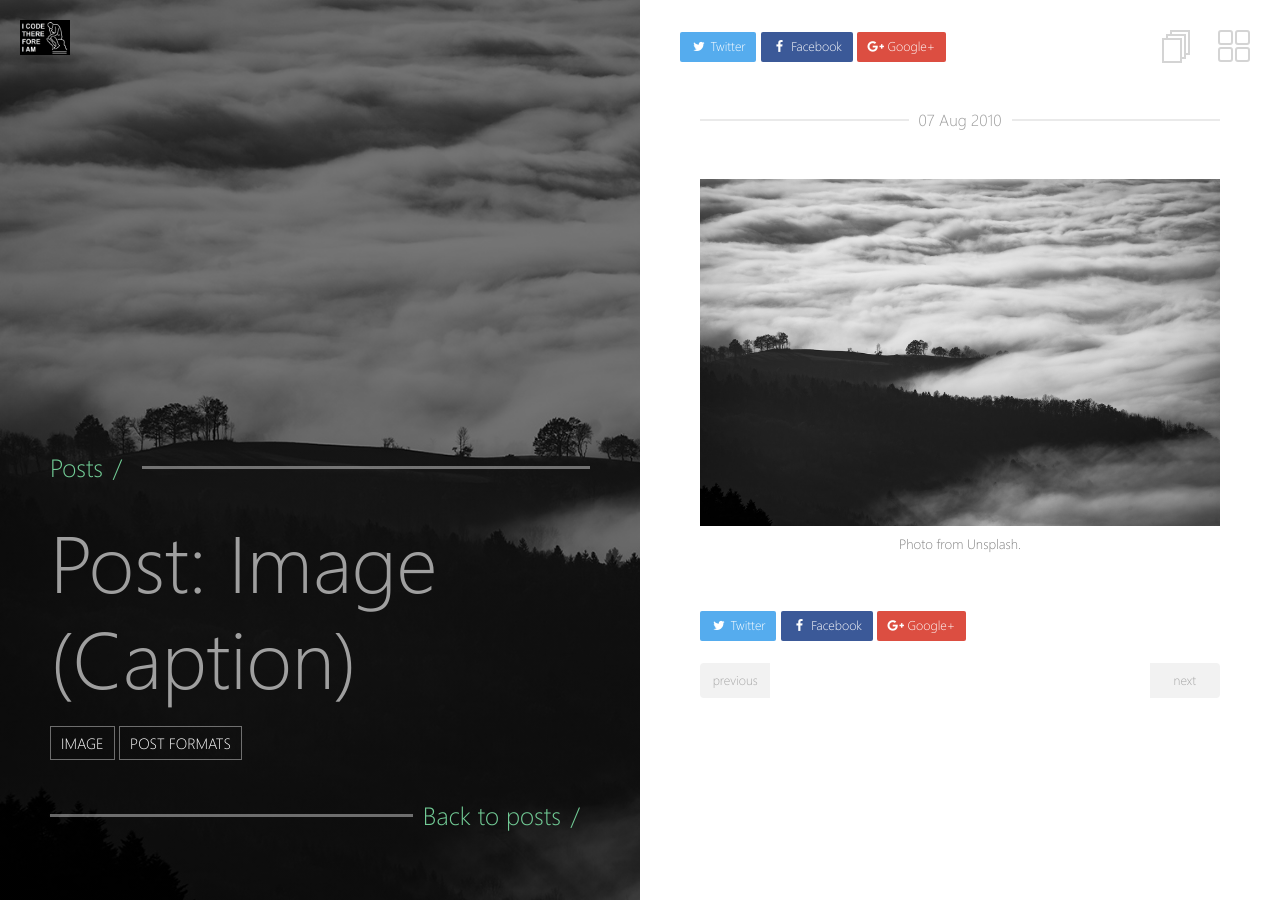
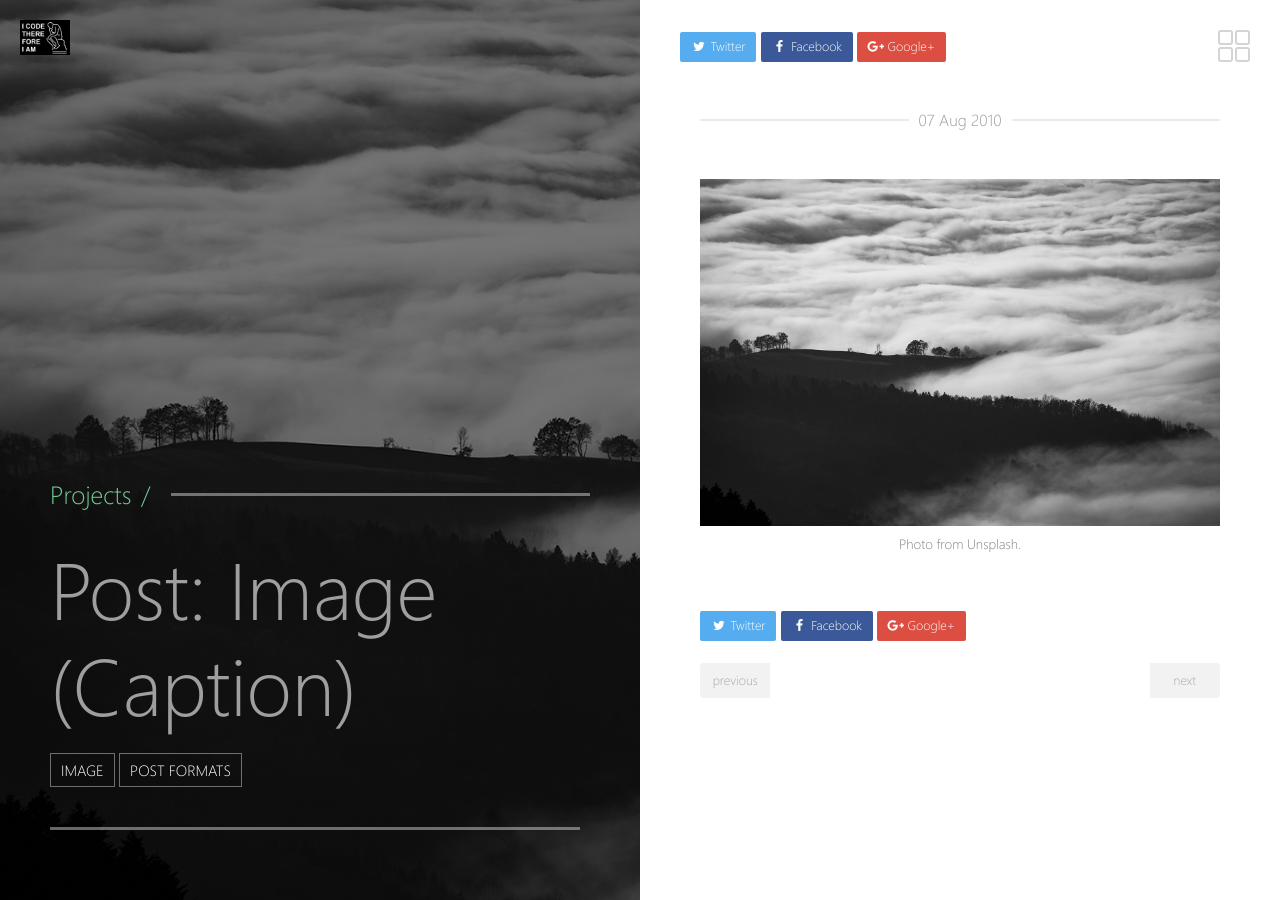
Before and after one commit to raginidua/raginidua.github.io, a Jekyll site: the page built from _posts/2010-08-07-post-image-caption.md, in a window 1280 px wide. Built offline with Jekyll 4.4.1, drawn with Linux system fonts in a browser that asks for light colours.

Commit message:
Removing the posts

```diff
--- a/_data/projects.yaml
+++ b/_data/projects.yaml
@@ -4,7 +4,7 @@
   completed: true
 
 - title:
-  url: https://bloom-secret-garden.herokuapp.com/
+  url: http://i.imgur.com/ut5Wlu0.png
   image: http://i.imgur.com/0BTDBC6.png?1
   completed: true
 
--- a/_layouts/post.html
+++ b/_layouts/post.html
@@ -11,7 +11,7 @@ layout: compress
       <div class="content">
         <a href="{{ site.url }}" class="logo"><img src="{{ site.url }}/images/{{ site.logo }}"></a>
         <div class="post-title-section">
-          <div class="section-line">Posts <em>/</em></div>
+          <div class="section-line">Projects <em>/</em></div>
           <h1 class="section-title">{{ page.title | markdownify | remove: "<p>" | remove: "</p>" }}</h1>
           <ul class="tags">
             {% for tag in page.tags %}
@@ -20,7 +20,8 @@ layout: compress
               {% endunless %}
             {% endfor %}
           </ul>
-          <div class="section-line reverse"><a href="{{ site.url}}/posts">Back to posts</a> <em>/</em></div>
+          <!-- <div class="section-line reverse"><a href="{{ site.url}}/posts">Back to posts</a> <em>/</em></div> -->
+          <div class="section-line reverse"></div>
         </div>
       </div>
     </div>
@@ -29,7 +30,7 @@ layout: compress
       <div class="share-buttons">
         {% include share.html %}
       </div>
-      <a href="../posts.html" title="posts" class="posts-menu-icon"></a>
+      <!-- <a href="../posts.html" title="posts" class="posts-menu-icon"></a> -->
       <a title="projects" class="projects-menu-icon">
         <span></span>
       </a>
```
Also changed, not shown: index.md (+1 -1 lines).
